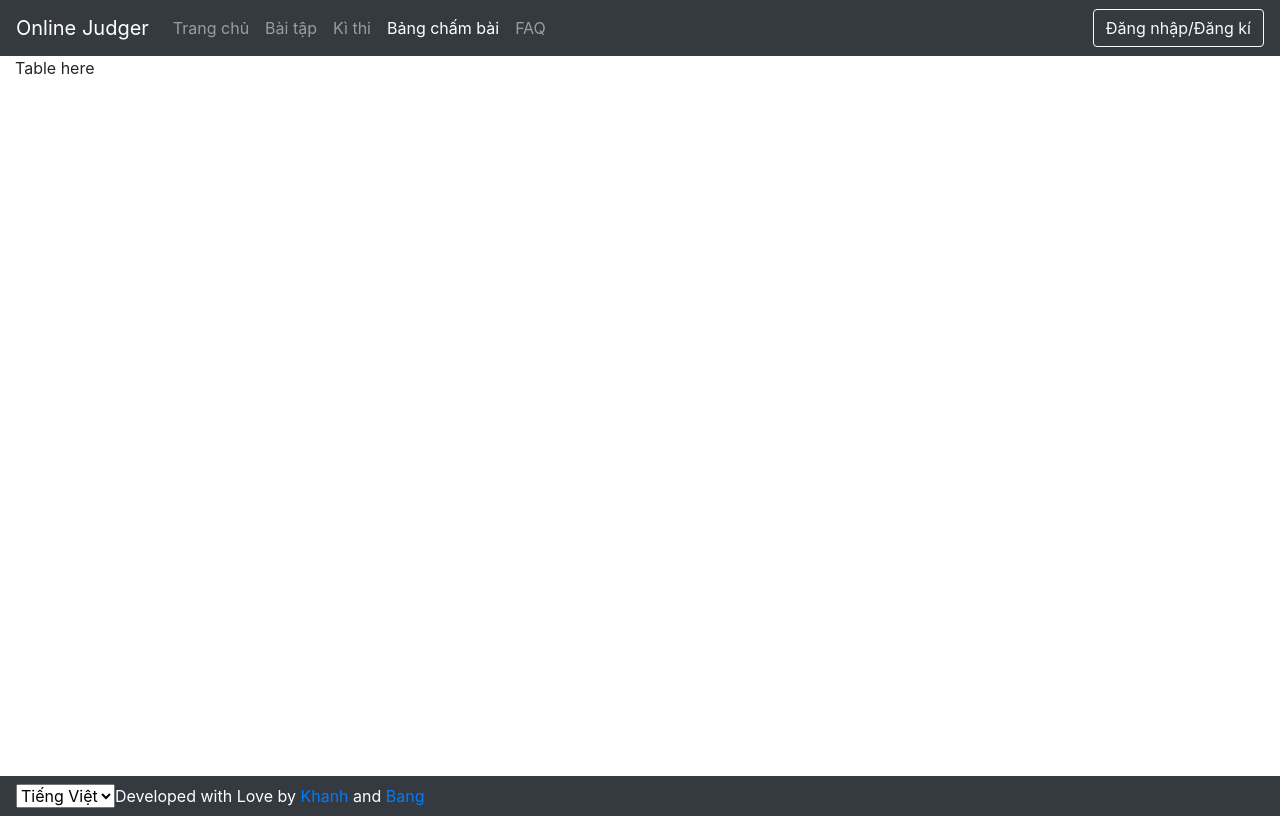
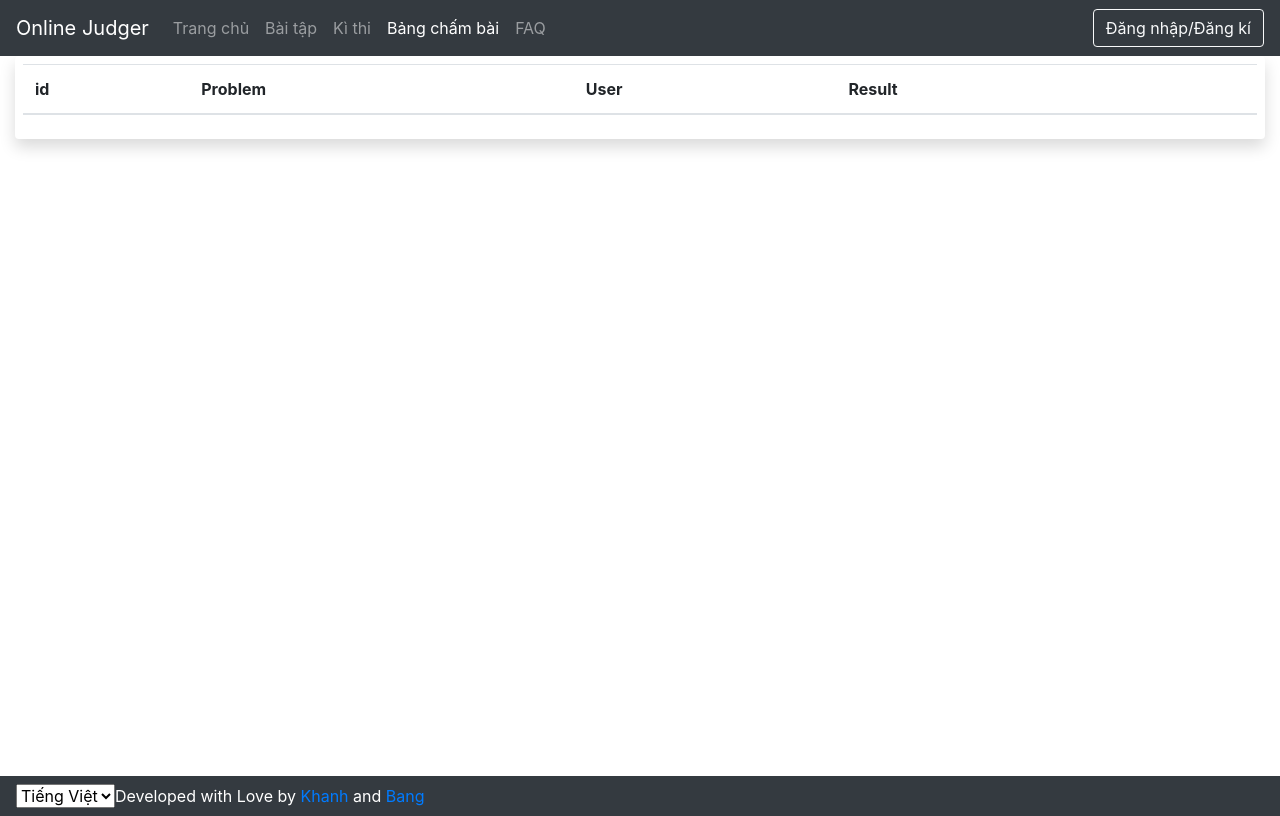
Before and after one commit to winkhanh/lqdoj-frontend, a React (Create React App) app: page /submissions in a window 1280 px wide. Built offline with nearby package versions, Linux system fonts and the light colour scheme.

Commit message:
add tempalte for submission table

```diff
--- a/src/Global/GlobalFunctions/FetchingActions.ts
+++ b/src/Global/GlobalFunctions/FetchingActions.ts
@@ -1,4 +1,4 @@
-import { ResponseDataType, PostType, ProblemType, TokenType, UserType, FormDataType, StringIndexed, CommentType } from '../../models';
+import { ResponseDataType, PostType, ProblemType, TokenType, UserType, FormDataType, StringIndexed, CommentType, SubmissionType } from '../../models';
 import APIFetcher from '../SpecialClasses/APIFetcher';
 
 const API_PATH = {
@@ -155,8 +155,17 @@ const fetchUser = async (
         errorHandle
     );
 };
+
+const fetchSubmissions = async(
+    fetcher: APIFetcher,
+    callback: (submission: ResponseDataType<Array<SubmissionType>>)=>void,
+    errorHandle:(error: Error) => void
+) =>{
+    //Do something here
+}
 export { fetchPosts, fetchSinglePost };
 export { fetchProblems, fetchSingleProblem }
 export { fetchUser, doLogin, doLogout, doSignUp };
 export { fetchComments };
+export { fetchSubmissions};
 export { LoadState };
--- a/src/components/CodeEditor/CodeEditor.tsx
+++ b/src/components/CodeEditor/CodeEditor.tsx
@@ -9,7 +9,7 @@ import "ace-builds/src-noconflict/theme-github";
 import "ace-builds/src-noconflict/theme-monokai";
 
 import "ace-builds/src-noconflict/ext-language_tools";
-import { Row, Form, FormGroup, FormControl, Col } from 'react-bootstrap';
+import { Row, Form, FormGroup, Col } from 'react-bootstrap';
 import { LanguageContext } from '../../Global/GlobalStates/GlobalStates';
 import StatusButton from '../StatusButton/StatusButton';
 import { LoadState } from '../../Global/GlobalFunctions/FetchingActions';
--- a/src/models/index.ts
+++ b/src/models/index.ts
@@ -54,7 +54,9 @@ export interface FormDataType {
     firstname: string,
     lastname: string
 };
-
+export interface SubmissionType{
+    something:string
+}
 export type StringIndexed<T> = {
     [index: string]: string
 };
--- a/src/sections/SubmissionsPage/SubmissionsPage.tsx
+++ b/src/sections/SubmissionsPage/SubmissionsPage.tsx
@@ -1,13 +1,57 @@
-import React from 'react';
-import {Container, Col, Row} from 'react-bootstrap';
+import React,{useState, useEffect, useContext} from 'react';
+import {Container, Col, Row, Table} from 'react-bootstrap';
+import ShadowedBox from '../../components/ShadowedBox/ShadowedBox';
+import { LoadState, fetchSubmissions } from '../../Global/GlobalFunctions/FetchingActions';
+import { ResponseDataType, SubmissionType } from '../../models';
+import {FetchContext} from '../../Global/GlobalStates/GlobalStates';
+interface SubmissionsRowProps{
+    submission:SubmissionType
+}
+const SubmissionRow : React.FC<SubmissionsRowProps> = ({submission})=>{
+    return(
+        <div>{submission.something}</div>//need to edit
+    )
+}
 const SubmissionsPage : React.FC = ()=>{
+    const {apiFetcher} = useContext(FetchContext);
+    const [submissionsData, setSubmissionsData]=useState(new Array<SubmissionType>());
+    const [loadState, setLoadState]= useState(LoadState.LOADING);
+    useEffect(()=>{
+        if (loadState === LoadState.LOADING){
+            fetchSubmissions(apiFetcher,
+                (submissions: ResponseDataType<Array<SubmissionType>>)=>{
+                    setSubmissionsData(submissions.results);
+                    setLoadState(LoadState.NOTLOADING);
+                },
+                (error:Error)=>{
+                    console.log(error);
+                    setLoadState(LoadState.NOTLOADING);
+                }
+            );
+        }
+    },[apiFetcher, loadState]);
     return (
         <Container fluid>
             <Row>
                 <Col>
-                    Table here
+                    <ShadowedBox>
+                        <Table hover responsive>
+                            <thead>
+                                <tr>
+                                    <th>id</th>
+                                    <th>Problem</th>
+                                    <th>User</th>
+                                    <th>Result</th>
+                                    <th></th>
+                                </tr>
+                            </thead>
+                            <tbody>
+                                {submissionsData.map((submission,idx)=>
+                                <SubmissionRow submission={submission} key={idx}/>)}
+                            </tbody>
+                        </Table>
+                    </ShadowedBox>
                 </Col>
-
             </Row>
         </Container>
     )
```
